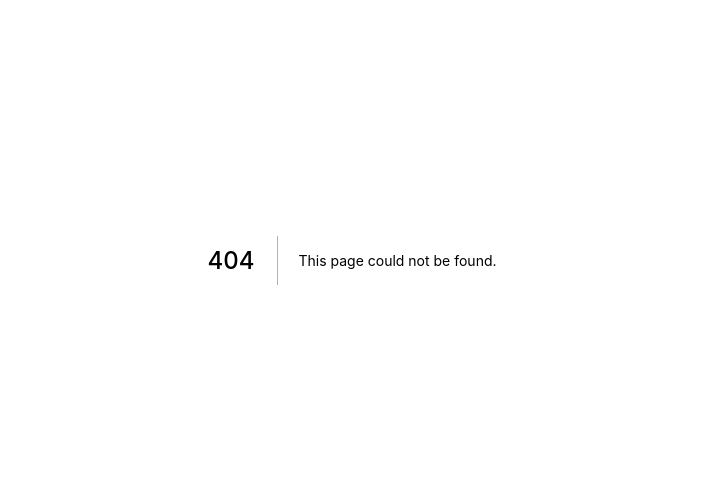
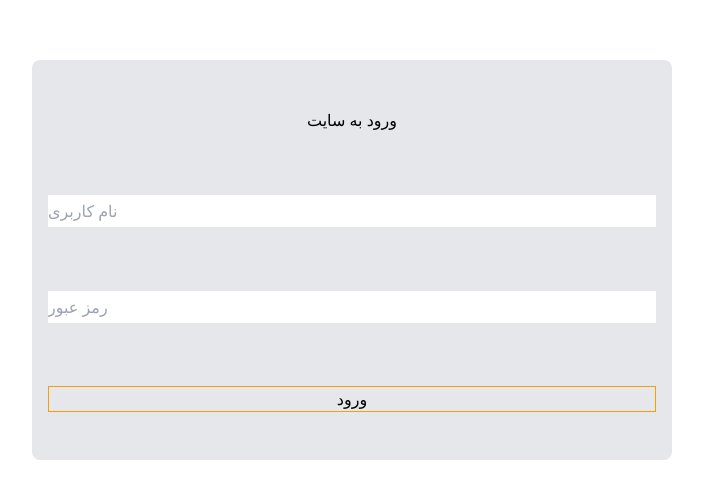
Before and after one commit to pedram6195/prodoc, a Next.js app: page /auth/login in a window 1280 px wide. Before the commit this address had no page. Shown: the part 140-638 px from the top of the page, without its empty margins (288-991 px from the left). Built offline with nearby package versions, Linux system fonts and the light colour scheme.

Commit message:
packages and authentication

```diff
--- /dev/null
+++ b/HOC/withAuth.js
@@ -0,0 +1,29 @@
+import { useRouter } from "next/router";
+import isClient from "../config/isClient";
+
+const withAuth = WrappedComponent => {
+  const MyComponent = props => {
+    // checks whether we are on client / browser or server.
+    const Router = useRouter();
+    if (isClient) {
+      const accessToken = localStorage.getItem("access_token");
+
+      // If there is no access token we redirect to "/" page.
+      if (!accessToken) {
+        Router.replace("/auth/login");
+        return null;
+      }
+
+      // If this is an accessToken we just render the component that was passed with all its props
+
+      return <WrappedComponent {...props} />;
+    }
+
+    // If we are on server, return null
+    return null;
+  };
+
+  return MyComponent;
+};
+
+export default withAuth;
--- /dev/null
+++ b/config/isClient.js
@@ -0,0 +1 @@
+export default typeof window !== "undefined";
--- /dev/null
+++ b/pages/auth/login.js
@@ -0,0 +1,86 @@
+import React from "react";
+import { useForm } from "react-hook-form";
+import axios from "axios";
+import { useRouter } from "next/router";
+import isClient from '../../config/isClient';
+
+const Login = () => {
+  const router = useRouter();
+
+  const {
+    register,
+    handleSubmit,
+    setError,
+    formState: { errors }
+  } = useForm();
+
+  const [loading, setLoading] = React.useState(false);
+
+  const onSubmit = values => {
+    setLoading(true);
+    axios({
+      method: "POST",
+      url: "https://api.shelfup.ir/api/v1/auth/login",
+      data: {
+        username: values.username.replace("0", "+98"),
+        password: values.password
+      }
+    })
+      .then(res => {
+        localStorage.setItem("access_token", res.data.data.access_token);
+        localStorage.setItem("refresh_token", res.data.data.refresh_token);
+        router.push("/");
+      })
+      .catch(err => {
+        setError("password", {
+          type: "server",
+          message: err.response.data.code
+        });
+      })
+      .finally(() => {
+        setLoading(false);
+      });
+  };
+
+  if (isClient && localStorage.getItem("access_token")) {
+    router.push("/");
+    return null;
+  }
+
+  return (
+    <div className="w-screen h-screen flex items-center justify-center">
+      <form
+        onSubmit={handleSubmit(onSubmit)}
+        className="w-1/2 h-1/2 bg-gray-200 rounded-lg flex flex-col justify-around p-4 relative"
+      >
+        <p className="text-center">ورود به سایت</p>
+        <input
+          type="text"
+          {...register("username", { required: "نام کاربری را وارد کنید" })}
+          placeholder="نام کاربری"
+          className="h-8 pr-4 flex items-center"
+          autoComplete="off"
+        />
+        {errors.username && (
+          <span className="text-red-600">{errors.username.message}</span>
+        )}
+        <input
+          type="password"
+          {...register("password", { required: "رمز عبور را وارد کنید" })}
+          placeholder="رمز عبور"
+          className="h-8 pr-4 flex items-center"
+          autoComplete="off"
+        />
+        {errors.password && (
+          <span className="text-red-600">{errors.password.message}</span>
+        )}
+
+        <button disabled={loading} className="border border-yellow-500">
+          {loading ? "درحال پردازش..." : "ورود"}
+        </button>
+      </form>
+    </div>
+  );
+};
+
+export default Login;
--- /dev/null
+++ b/pages/auth/logout.js
@@ -0,0 +1,14 @@
+import React from "react";
+import { useRouter } from "next/router";
+
+export default function Logout() {
+  const router = useRouter();
+
+  React.useEffect(() => {
+    localStorage.removeItem("access_token");
+    localStorage.removeItem("refresh_token");
+    router.replace("/auth/login");
+  }, [router]);
+
+  return null;
+}
--- a/pages/index.js
+++ b/pages/index.js
@@ -1,8 +1,9 @@
 import Head from 'next/head'
 import Image from 'next/image'
+import withAuth from '../HOC/withAuth'
 import styles from '../styles/Home.module.css'
 
-export default function Home() {
+const Home =() => {
   return (
     <div className={styles.container}>
       <Head>
@@ -67,3 +68,5 @@ export default function Home() {
     </div>
   )
 }
+
+export default withAuth(Home)
--- /dev/null
+++ b/pages/test.js
@@ -0,0 +1,8 @@
+import React from 'react'
+import withAuth from '../HOC/withAuth'
+
+const Test = () => {
+	return <div >Hey There...</div>
+}
+
+export default withAuth(Test)
--- /dev/null
+++ b/postcss.config.js
@@ -0,0 +1,6 @@
+module.exports = {
+  plugins: {
+    tailwindcss: {},
+    autoprefixer: {},
+  },
+}
--- a/styles/globals.css
+++ b/styles/globals.css
@@ -1,16 +1,3 @@
-html,
-body {
-  padding: 0;
-  margin: 0;
-  font-family: -apple-system, BlinkMacSystemFont, Segoe UI, Roboto, Oxygen,
-    Ubuntu, Cantarell, Fira Sans, Droid Sans, Helvetica Neue, sans-serif;
-}
-
-a {
-  color: inherit;
-  text-decoration: none;
-}
-
-* {
-  box-sizing: border-box;
-}
+@tailwind base;
+@tailwind components;
+@tailwind utilities;
--- /dev/null
+++ b/tailwind.config.js
@@ -0,0 +1,11 @@
+module.exports = {
+  purge: ["./pages/**/*.{js,ts,jsx,tsx}", "./components/**/*.{js,ts,jsx,tsx}"],
+  darkMode: false, // or 'media' or 'class'
+  theme: {
+    extend: {}
+  },
+  variants: {
+    extend: {}
+  },
+  plugins: []
+};
```
Also changed, not shown: package.json (+8 -2 lines), 1 other file (tests, documents, lock files or other folders).
